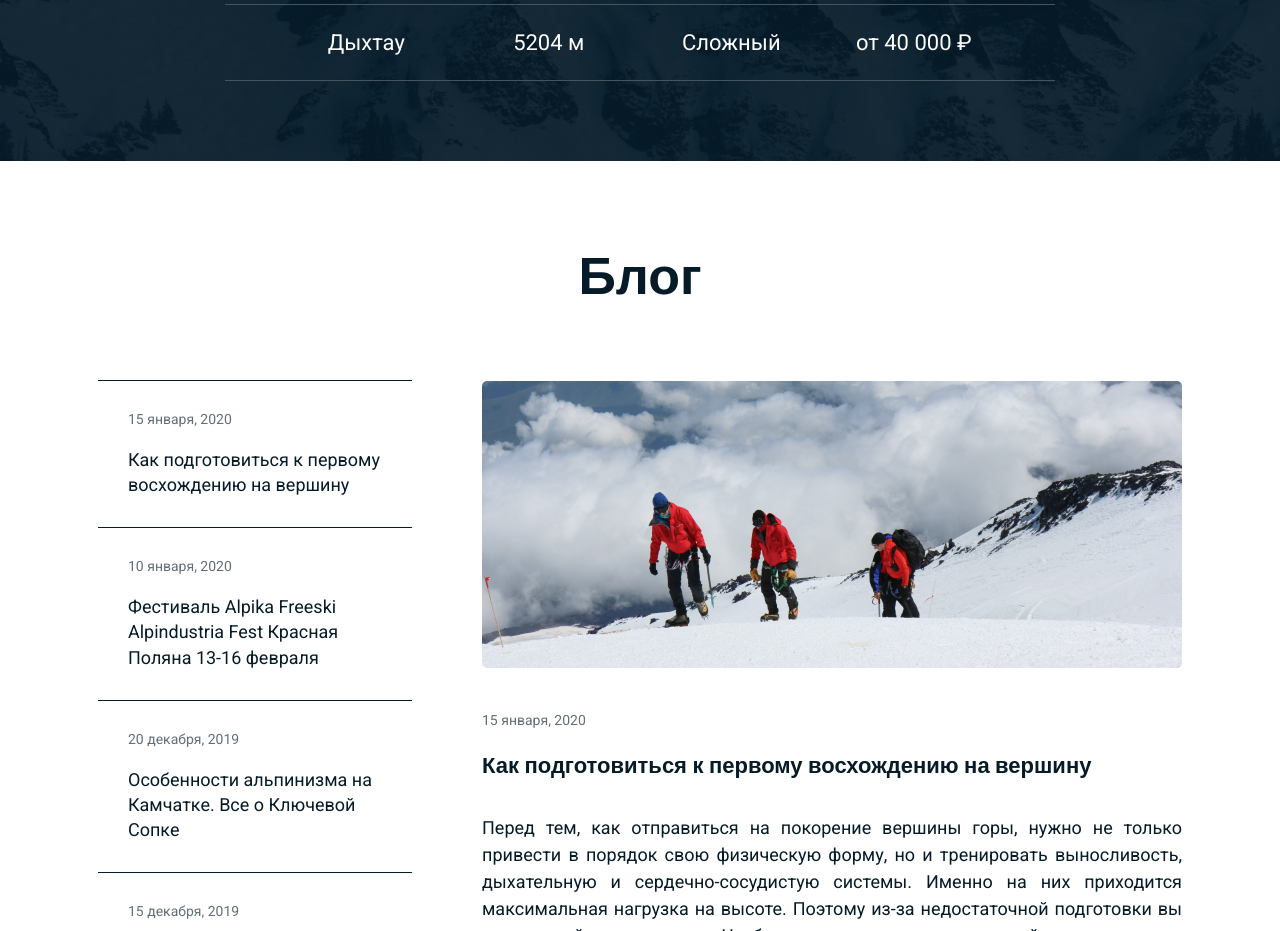
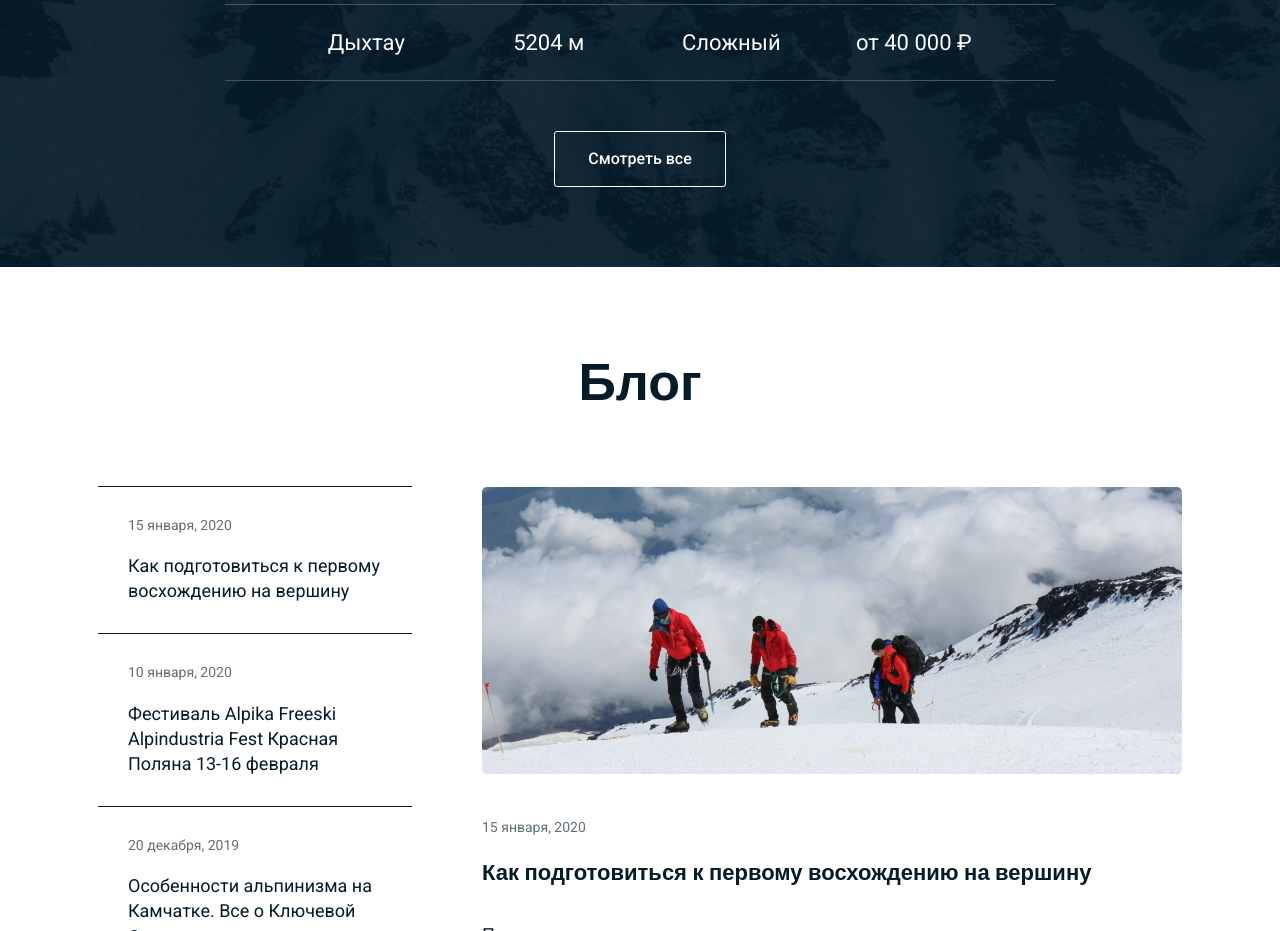
Before and after one commit to JellyInLaw/mountain, a plain HTML site: page index.html in a window 1280 px wide. Shown: the part 2720-3651 px from the top of the page. Drawn offline with nearby package versions, Linux system fonts and the light colour scheme.

Commit message:
кнопка в .catalog

```diff
--- a/index.html
+++ b/index.html
@@ -169,6 +169,7 @@
             <div class="catalog__table-row_data">от 40 000 &#8381;</div>
           </div>
         </div>
+        <button class="button button-catalog">Смотреть все</button>
       </div>
     </section>
     <section class="blog" id="blog">
--- a/styles/catalog.css
+++ b/styles/catalog.css
@@ -42,6 +42,13 @@
   text-align: center;
 }
 
+.button-catalog {
+  margin-top: 50px;
+  display: block;
+  padding: 16px 33px;
+  border: 1px solid #fcfcfc;
+}
+
 @media (max-width: 768px) {
   .catalog__table {
     width: 630px;
```
